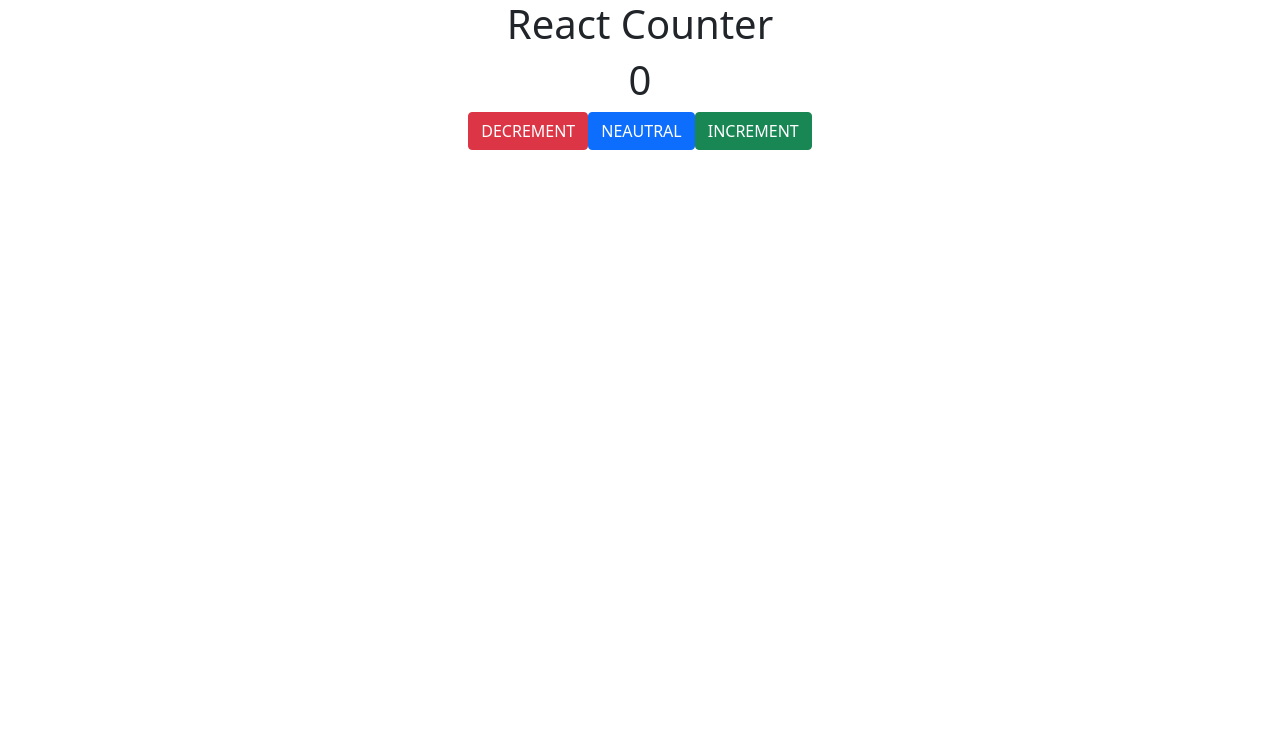
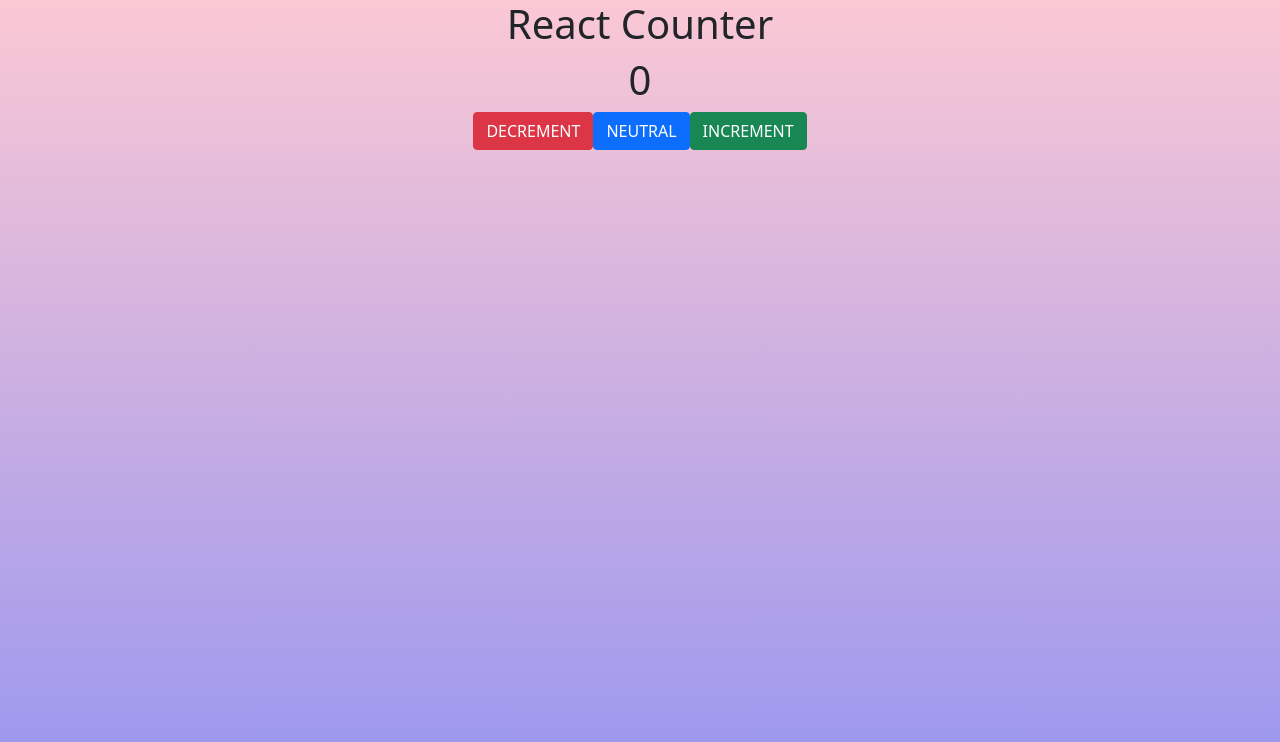
Before and after one commit to And4Web/ReactProject_1_Counter, a React (Create React App) app: page / in a window 1280 px wide. Shown: the top 742 px of the page. Built offline with nearby package versions, Linux system fonts and the light colour scheme.

Commit message:
css added

```diff
--- a/src/App.js
+++ b/src/App.js
@@ -5,7 +5,7 @@ import Bootstrap from '../node_modules/bootstrap/dist/css/bootstrap.min.css';
 function App() {
   return (
     <div className="App">
-      <Main/>
+      <Main />
     </div>
   );
 }
--- a/src/Main.js
+++ b/src/Main.js
@@ -11,7 +11,7 @@ class Main extends Component {
       <h1>React Counter</h1>
       <h1>0</h1>
       <button className="btn btn-danger">DECREMENT</button>
-      <button className="btn btn-primary">NEAUTRAL</button>
+      <button className="btn btn-primary">NEUTRAL</button>
       <button className="btn btn-success">INCREMENT</button>
     </div>
     );
--- a/src/index.css
+++ b/src/index.css
@@ -1,13 +1,15 @@
 body {
   margin: 0;
-  font-family: -apple-system, BlinkMacSystemFont, 'Segoe UI', 'Roboto', 'Oxygen',
-    'Ubuntu', 'Cantarell', 'Fira Sans', 'Droid Sans', 'Helvetica Neue',
+  font-family: -apple-system, BlinkMacSystemFont, "Segoe UI", "Roboto", "Oxygen",
+    "Ubuntu", "Cantarell", "Fira Sans", "Droid Sans", "Helvetica Neue",
     sans-serif;
   -webkit-font-smoothing: antialiased;
   -moz-osx-font-smoothing: grayscale;
+  background-image: linear-gradient(to top, #9795f0 0%, #fbc8d4 100%);
+  height: 100vh;
 }
 
 code {
-  font-family: source-code-pro, Menlo, Monaco, Consolas, 'Courier New',
+  font-family: source-code-pro, Menlo, Monaco, Consolas, "Courier New",
     monospace;
 }
```
Also changed, not shown: 1 other file (tests, documents, lock files or other folders).
